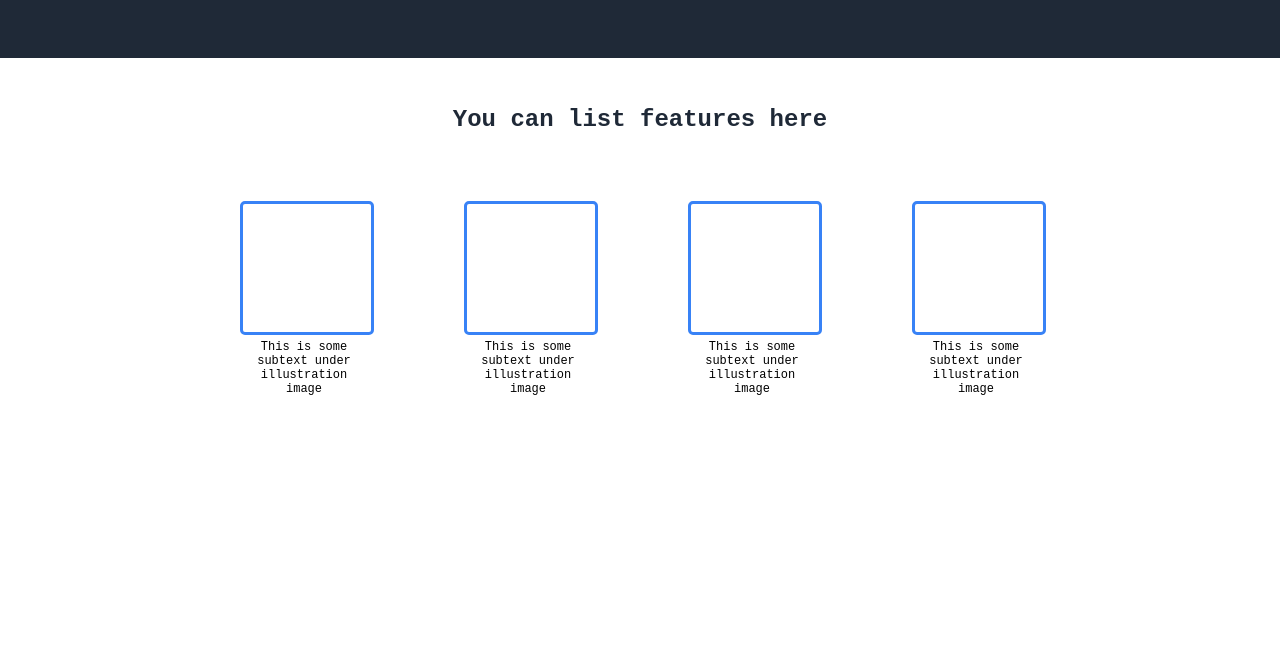
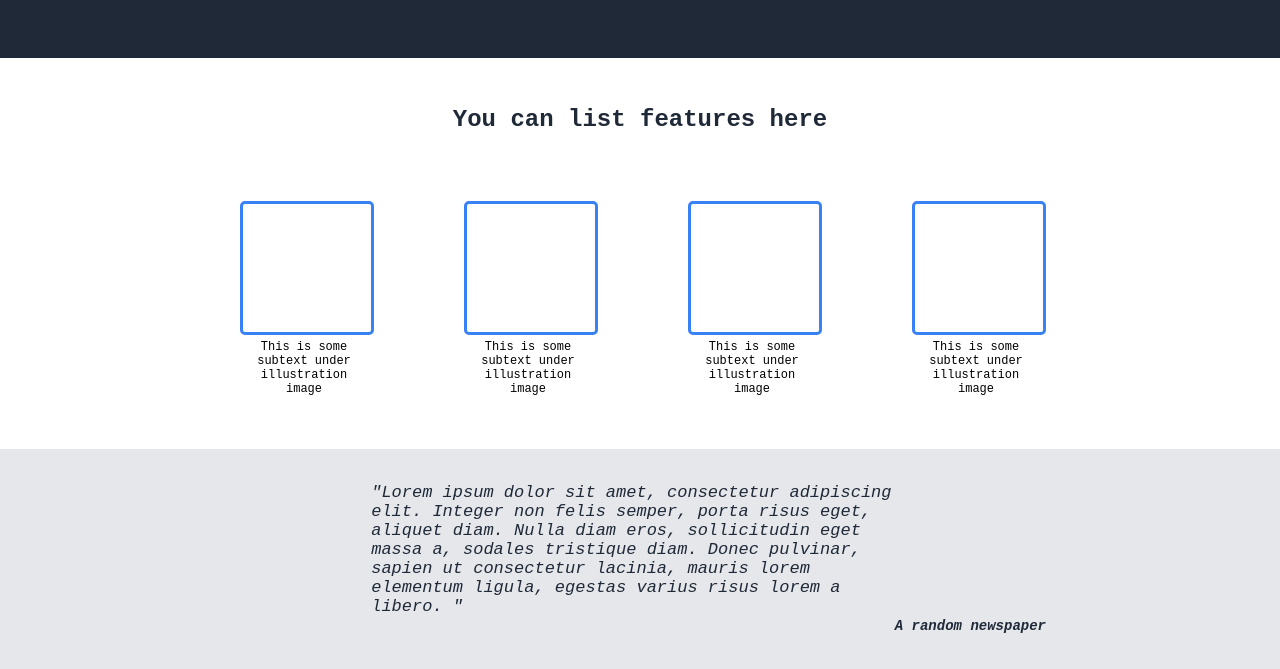
Before and after one commit to Medadreamer/Landing-Page, a plain HTML site: page index.html in a window 1280 px wide. Shown: the part 344-1013 px from the top of the page. Before the commit the page ends 800 px from the top, so only its background shows below. Drawn offline with Linux system fonts and the light colour scheme.

Commit message:
Create testimonial section

```diff
--- a/index.html
+++ b/index.html
@@ -51,8 +51,14 @@
                     <p class="feature_subtext">This is some subtext under illustration image</p>
                 </div>
             </div>
+        </div>
+    </section>
+    <section class="testimonial_section">
+        <div class="container">
+            <p class="testimonial_section_text">"Lorem ipsum dolor sit amet, consectetur adipiscing elit. Integer non felis semper, porta risus eget, aliquet diam. Nulla diam eros, sollicitudin eget massa a, sodales tristique diam. Donec pulvinar, sapien ut consectetur lacinia, mauris lorem elementum ligula, egestas varius risus lorem a libero. "</p>
+            <span class="author">A random newspaper</span>
+        </div>
 
-        </div>
     </section>
 </body>
 </html>
--- a/style.css
+++ b/style.css
@@ -125,3 +125,30 @@ h1, p, button {
     font-weight: 300;
 
 }
+
+.testimonial_section {
+    background-color: #E5E7EB;
+    color: #1F2937;
+    font-size: 17px;
+    font-weight: lighter;
+    font-style: italic;
+    text-align:right;
+    padding: 2em 0;
+    display: flex;
+    flex-direction: column;
+
+}
+
+.testimonial_section_text {
+    width: 60%;
+    margin: auto;
+    text-align: left;
+}
+
+.author {
+    font-weight: bold;
+    font-size: 14px;
+    display: inline-block;
+    margin-right: 3em;
+
+}
```
